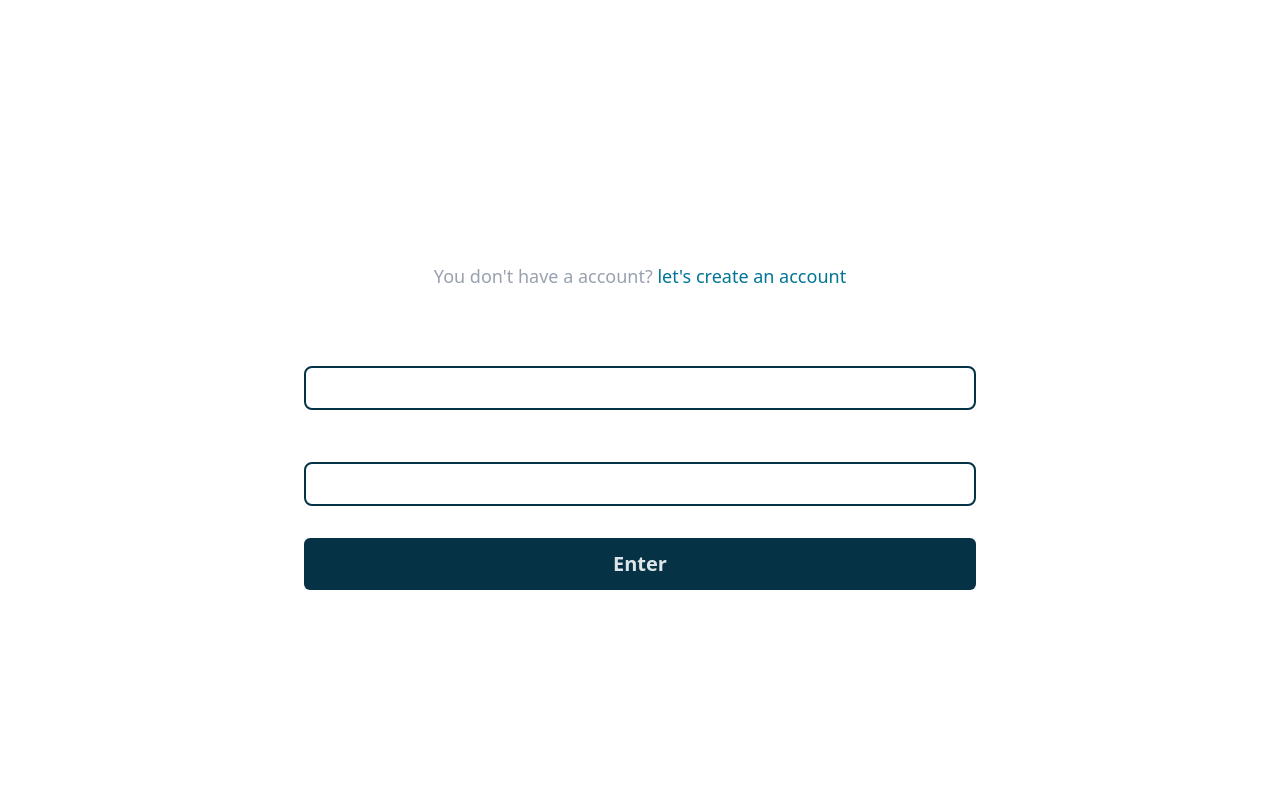
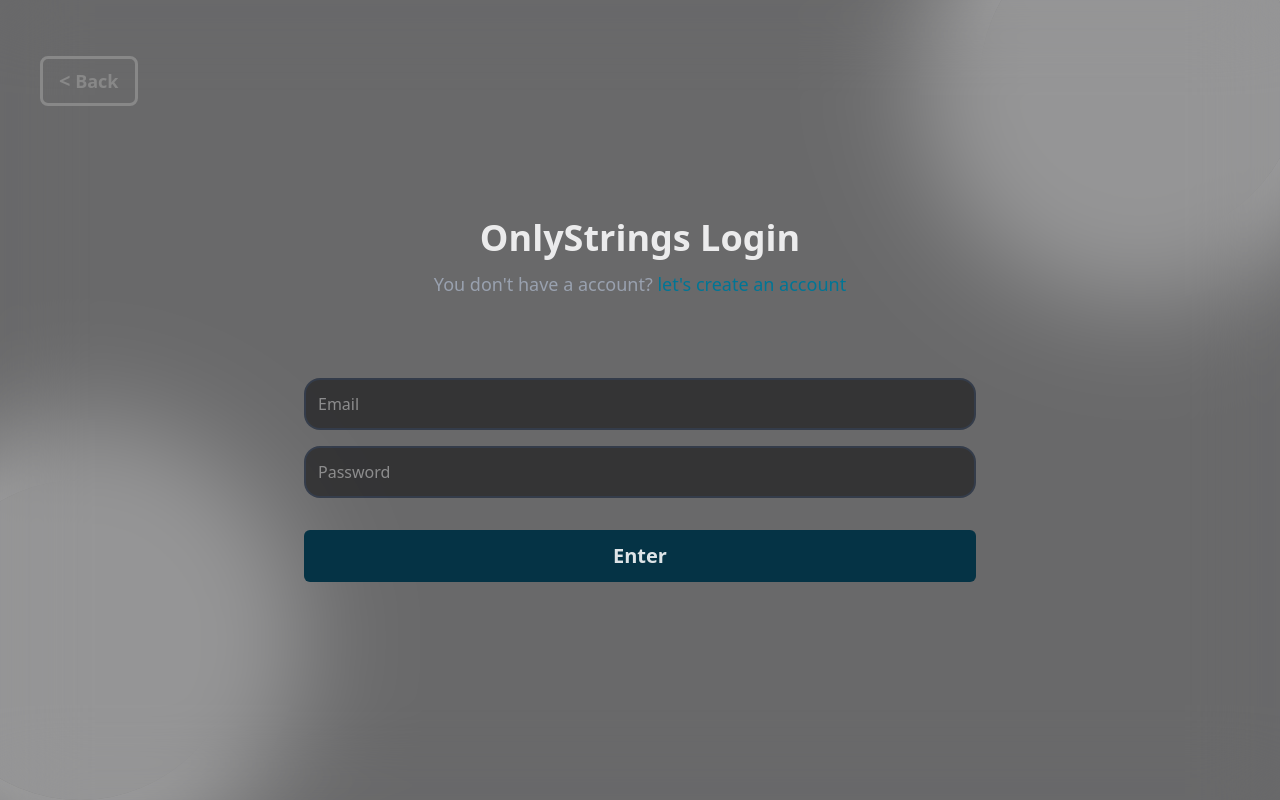
Before and after one commit to Anghy73/onlystrings, a React (Vite) app in the folder frontend/: page /login in a window 1280 px wide. Built offline with nearby package versions, Linux system fonts and the light colour scheme.

Commit message:
styles for login page

```diff
--- a/frontend/src/pages/Login.tsx
+++ b/frontend/src/pages/Login.tsx
@@ -3,6 +3,8 @@ import { useForm } from "react-hook-form";
 import { Link, useNavigate } from "react-router";
 import { userLoginSchema } from "../schemas/zodSchemas";
 import { useTokenStore } from "../store/useTokenStore";
+import Back from "../components/Back";
+import { useState } from "react";
 
 interface UserLogin {
   email: string
@@ -10,6 +12,7 @@ interface UserLogin {
 }
 
 function Login() {
+  const [passwordError, setPasswordError] = useState<null | string>(null)
   const navigate = useNavigate()
   const setUser = useTokenStore(state => state.setUser)
   const { register, handleSubmit, formState: { errors } } = useForm<UserLogin>({
@@ -31,7 +34,7 @@ function Login() {
       console.log(json);
       if (json.error) {
         console.log(json.error);
-
+        setPasswordError(json.error)
       } else {
         navigate("/")
         setUser(json.user)
@@ -44,24 +47,35 @@ function Login() {
   })
 
   return (
-    <div className="flex flex-col gap-10 justify-center items-center w-screen h-screen px-20">
+    <div className="relative overflow-hidden flex flex-col gap-10 justify-center items-center w-screen h-screen bg-[#1e1e20aa]">
+      {/* bg */}
+      <div className="absolute -top-20 -right-5 bg-[#ffffffbb] w-80 h-80 rounded-full opacity-40 shadow-[0px_0px_100px_50px_rgba(255,_255,_255,_1)]" />
+      <div className="absolute bottom-0 -left-20 bg-[#ffffffbb] w-80 h-80 rounded-full opacity-40 shadow-[0px_0px_100px_50px_rgba(255,_255,_255,_1)]" />
+      <Back />
+
+      <div className="flex flex-col justify-center items-center w-full h-full backdrop-blur-2xl">
         <div className="flex flex-col items-center gap-3">
           <h3 className="font-black text-4xl">OnlyStrings Login</h3>
           <p className="text-lg text-gray-400">You don't have a account? <span className="text-cyan-700 font-medium hover:text-cyan-600"><Link to="/register">let's create an account</Link></span></p>
         </div>
-      <form onSubmit={onSubmit} className="flex flex-col gap-4 w-full max-w-2xl">
+        <form onSubmit={onSubmit} className="flex flex-col gap-4 w-full max-w-2xl mt-20">
           <div className="flex flex-col">
-          <label className="text-lg mb-2 font-semibold">Email</label>
-          <input className="p-2 rounded-lg border-2 border-cyan-950 focus-visible:border-cyan-600 outline-0" type="email" {...register("email")} />
+            {/* <label className="text-lg mb-2 font-semibold">Email</label> */}
+            <input className="p-3 rounded-2xl border-2 border-gray-700/70 focus-visible:border-gray-600 bg-[#1e1e20]/70 outline-0" type="email" {...register("email")} placeholder="Email" />
             <span className="text-red-400">{errors.email?.message}</span>
           </div>
           <div className="flex flex-col">
-          <label className="text-lg mb-2 font-semibold">Password</label>
-          <input className="p-2 rounded-lg border-2 border-cyan-950 focus-visible:border-cyan-600 outline-0" type="password" {...register("password")} />
+            {/* <label className="text-lg mb-2 font-semibold">Password</label> */}
+            <input className="p-3 rounded-2xl border-2 border-gray-700/70 focus-visible:border-gray-600 bg-[#1e1e20]/70 outline-0" type="password" {...register("password")} placeholder="Password" />
             <span className="text-red-400">{errors.password?.message}</span>
+            {
+              passwordError && <p>{passwordError}</p>
+            }
           </div>
           <button className="bg-cyan-950 p-3 rounded-md cursor-pointer font-semibold text-xl hover:bg-cyan-900 mt-4" type="submit">Enter</button>
         </form>
+      </div>
+
     </div>
   )
 }
```
Lines whose indentation alone changed are shown as unchanged.
